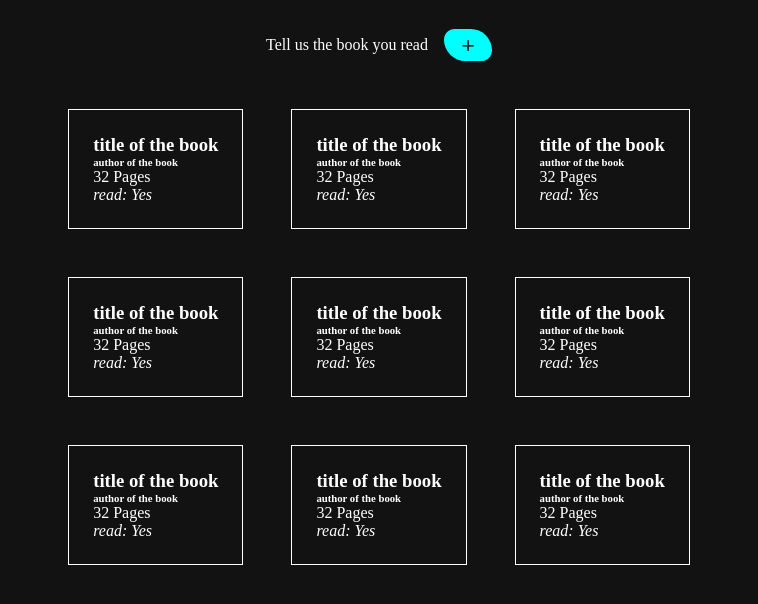
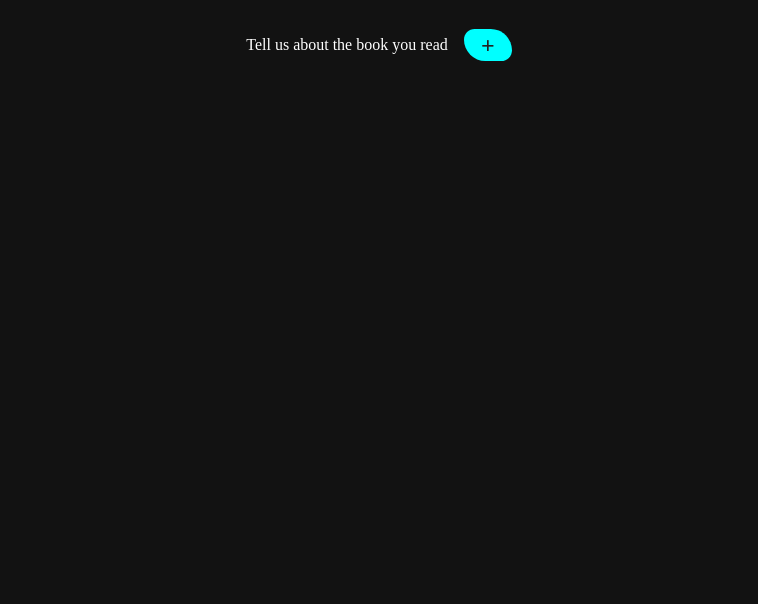
Before and after one commit to SOULBRODA023/xoul-library, a plain HTML site: page index.html in a window 1280 px wide. Shown: the part 56-660 px from the top of the page, without its empty margins (261-1019 px from the left). Drawn offline with Linux system fonts and the light colour scheme.

Commit message:
done with mini project

```diff
--- a/app.js
+++ b/app.js
@@ -59,10 +59,8 @@ document.addEventListener("DOMContentLoaded", function () {
     isModalOpen = !isModalOpen;
     if (!isModalOpen) {
       modalContainer.style.display = "block";
-      add.textContent = "-";
     } else if (isModalOpen) {
       modalContainer.style.display = "none";
-      add.textContent = "+";
     }
   });
 
@@ -86,6 +84,11 @@ document.addEventListener("DOMContentLoaded", function () {
     author.value = "";
     pages.value = "";
     checkbox.checked = false;
+
+    //close form
+    if(!isModalOpen){
+      modalContainer.style.display = "none";
+    }
 
     console.log(newBook.completeBook());
     console.log(myLibrary);
--- a/index.html
+++ b/index.html
@@ -10,7 +10,7 @@
   <body id="body" data-body="">
     <main class="main">
       <div class="add">
-        <p>Tell us the book you read</p>
+        <p>Tell us about the book you read</p>
         <p class="last-child">+</p>
       </div>
       <div class="modal__container" id="modal__container">
@@ -37,63 +37,7 @@
           </form>
         </div>
       </div>
-
-      <section id = "booksList">
-        <div class="books">
-          <h3> title of the book</h3>
-          <h6>author of the book</h6>
-          <p>32 Pages</p>
-          <i>read: Yes</i>
-        </div>
-         <div class="books">
-          <h3> title of the book</h3>
-          <h6>author of the book</h6>
-          <p>32 Pages</p>
-          <i>read: Yes</i>
-        </div>
-         <div class="books">
-          <h3> title of the book</h3>
-          <h6>author of the book</h6>
-          <p>32 Pages</p>
-          <i>read: Yes</i>
-        </div>
-          <div class="books">
-          <h3> title of the book</h3>
-          <h6>author of the book</h6>
-          <p>32 Pages</p>
-          <i>read: Yes</i>
-        </div>
-         <div class="books">
-          <h3 id="bookTitle"> title of the book</h3>
-          <h6 id="bookAuthor"> author of the book</h6>
-          <p id="bookPages">32 Pages</p>
-          <i id="isread">read: Yes</i>
-        </div>
-         <div class="books">
-          <h3> title of the book</h3>
-          <h6>author of the book</h6>
-          <p>32 Pages</p>
-          <i>read: Yes</i>
-        </div>
-          <div class="books">
-          <h3> title of the book</h3>
-          <h6>author of the book</h6>
-          <p>32 Pages</p>
-          <i>read: Yes</i>
-        </div>
-         <div class="books">
-          <h3> title of the book</h3>
-          <h6>author of the book</h6>
-          <p>32 Pages</p>
-          <i>read: Yes</i>
-        </div>
-         <div class="books">
-          <h3> title of the book</h3>
-          <h6>author of the book</h6>
-          <p>32 Pages</p>
-          <i>read: Yes</i>
-        </div>
-      </section>
+      <section id="booksList"></section>
     </main>
   </body>
 </html>
```
